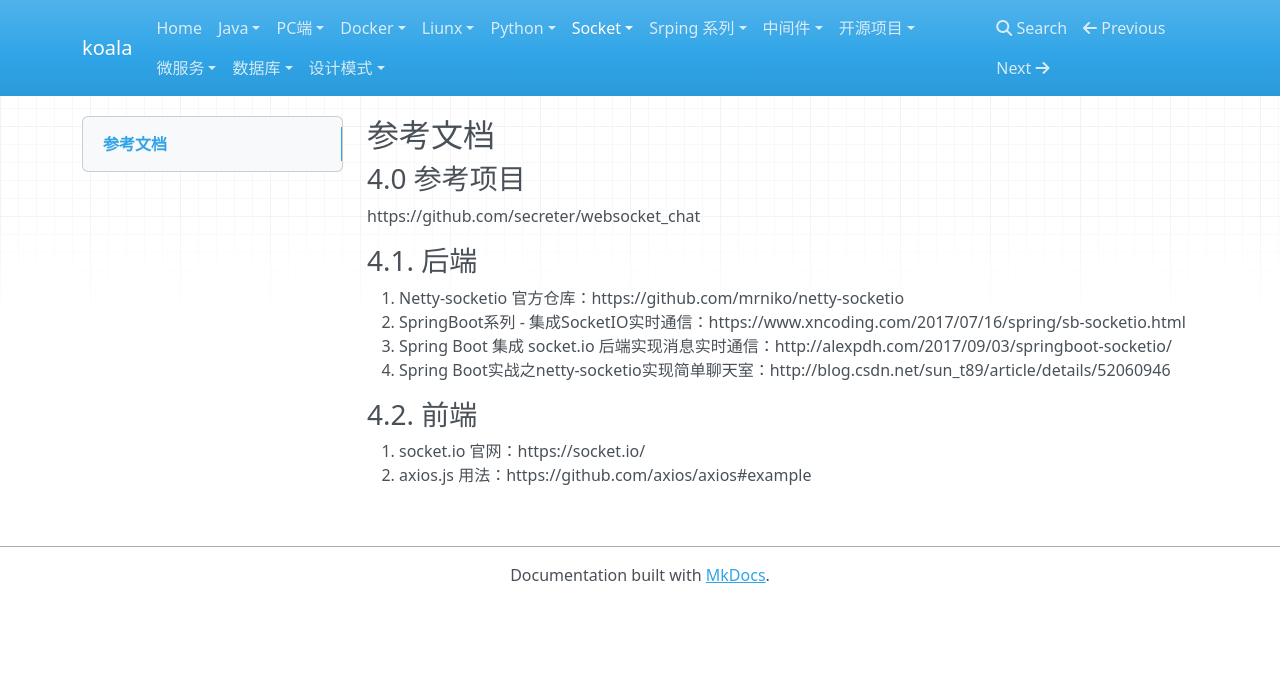
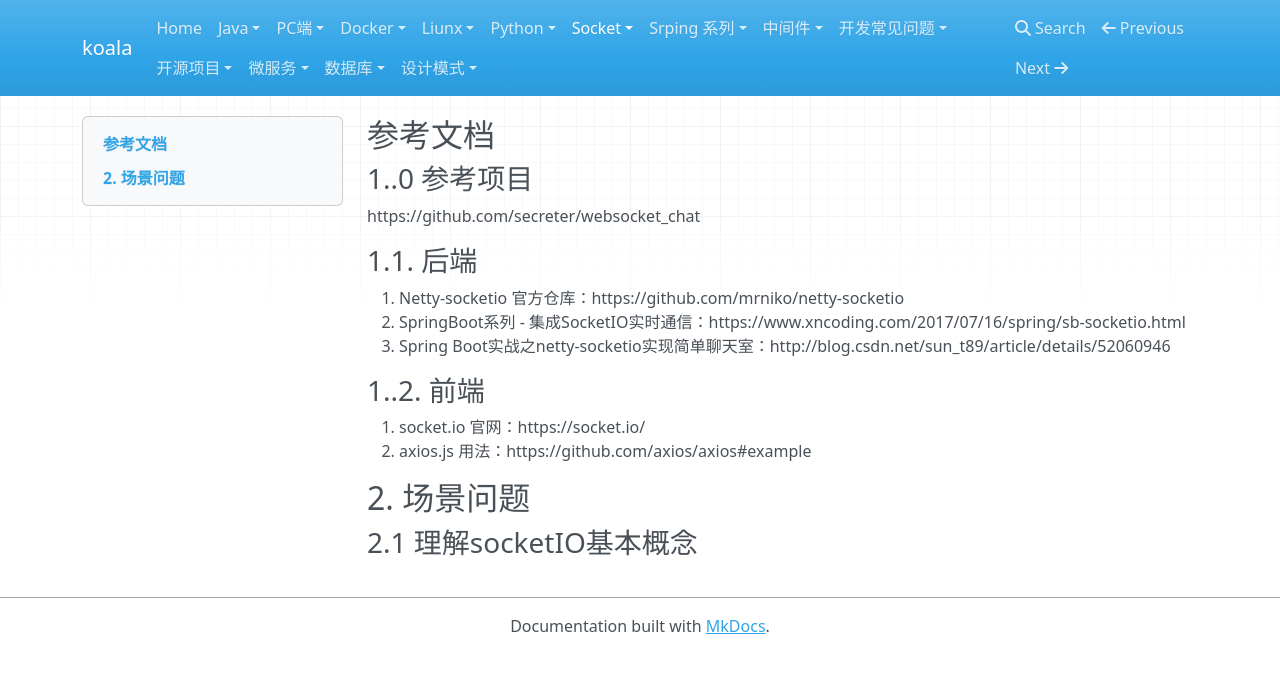
Before and after one commit to Jkoala/blog-source, an MkDocs documentation site: the page built from docs/socket/socket 草稿.md, in a window 1280 px wide. Shown: the top 673 px of the page. Built offline with MkDocs 1.6.1, drawn with Linux system fonts in a browser that asks for light colours; nearby versions of some CDN libraries.

Commit message:
新建开发常见问题

```diff
--- a/docs/socket/socket 草稿.md
+++ b/docs/socket/socket 草稿.md
@@ -1,12 +1,15 @@
 ## 参考文档
-### 4.0 参考项目
+### 1..0 参考项目
 https://github.com/secreter/websocket_chat
-### 4.1. 后端
+### 1.1. 后端
 1. Netty-socketio 官方仓库：https://github.com/mrniko/netty-socketio
 2. SpringBoot系列 - 集成SocketIO实时通信：https://www.xncoding.com/2017/07/16/spring/sb-socketio.html
-3. Spring Boot 集成 socket.io 后端实现消息实时通信：http://alexpdh.com/2017/09/03/springboot-socketio/
 4. Spring Boot实战之netty-socketio实现简单聊天室：http://blog.csdn.net/sun_t89/article/details/52060946
 
-### 4.2. 前端
+### 1..2. 前端
 1. socket.io 官网：https://socket.io/
 2. axios.js 用法：https://github.com/axios/axios#example
+
+
+## 2. 场景问题
+### 2.1 理解socketIO基本概念
```
Also changed, not shown: docs/docker/k8s命令.md (added, +2 -0 lines), docs/开发常见问题/数据库定义.md (added, +4 -0 lines), docs/数据库/mysql/mysql问题大全.md (+6 -1 lines), docs/数据库/mysql/mysql 索引篇.md (added), 3 other files.
